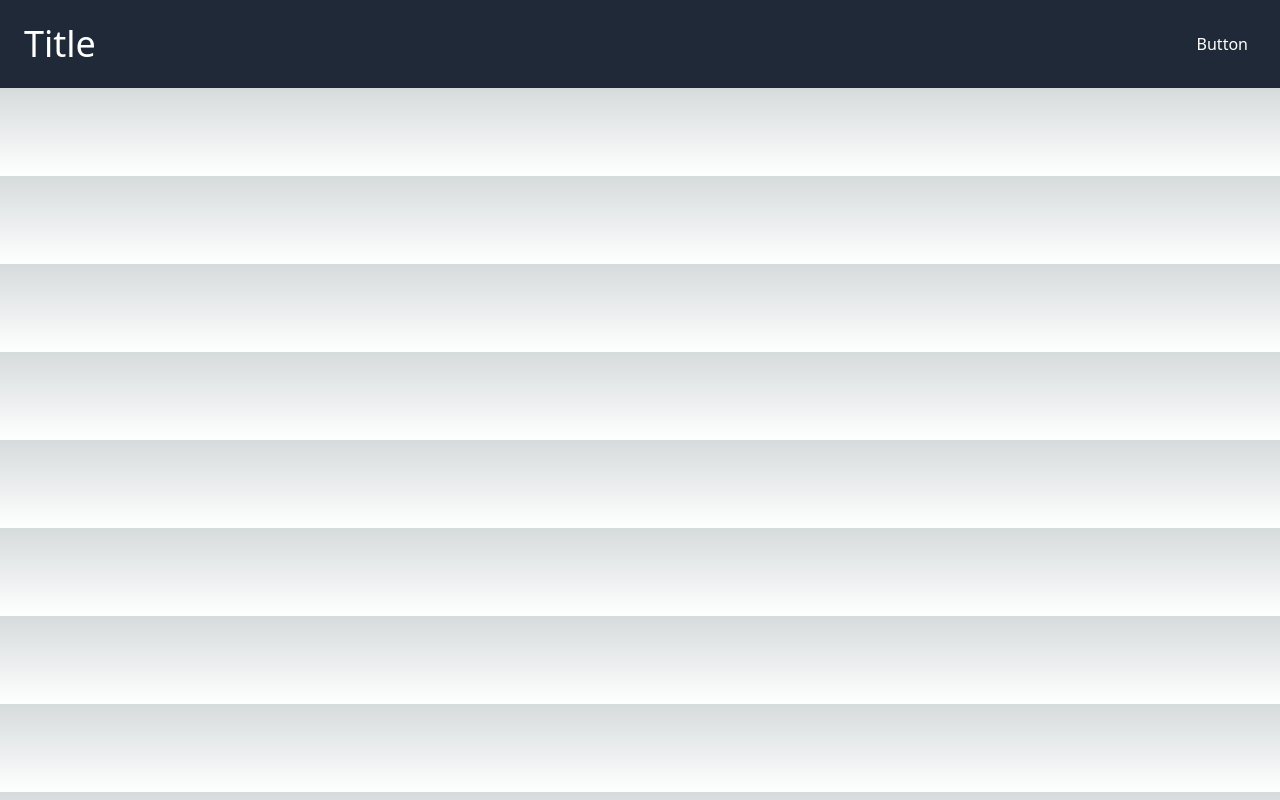
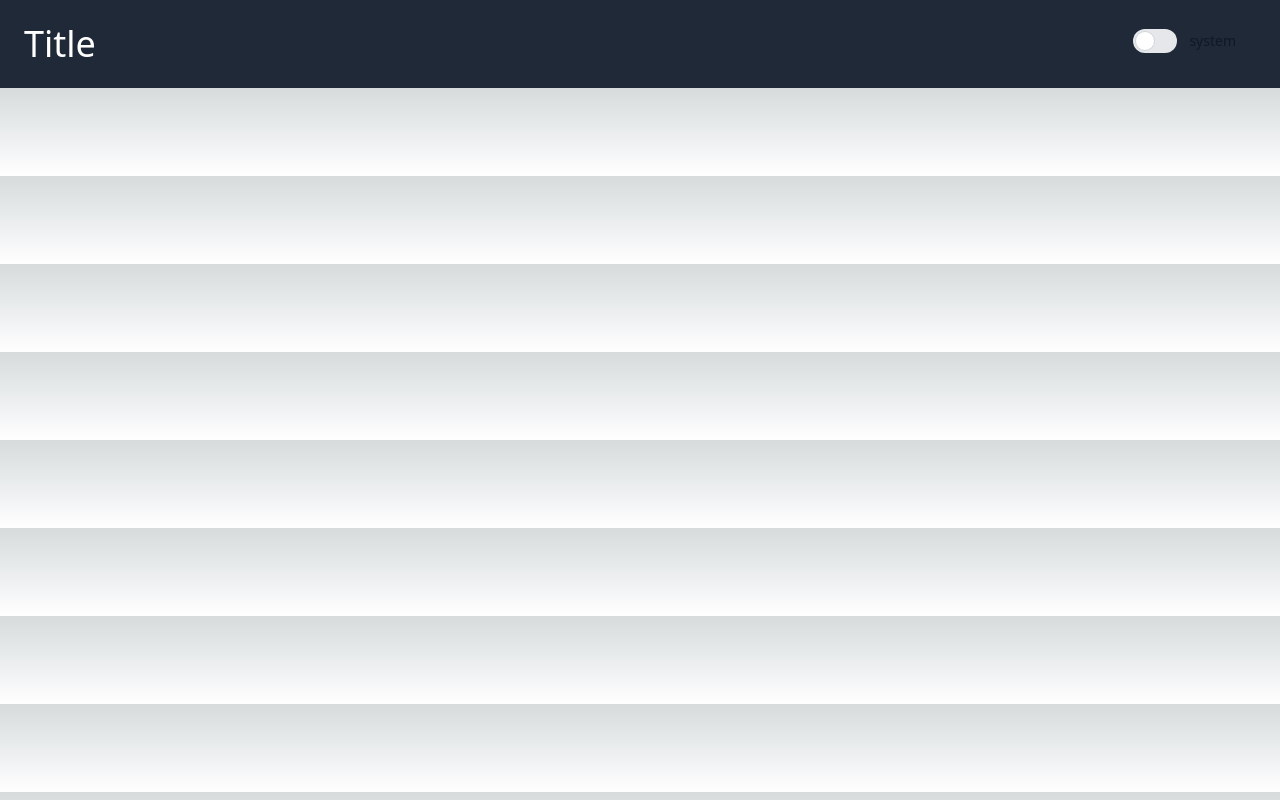
Before and after one commit to TarekAloui/eureka-website, a Next.js app: page / in a window 1280 px wide. Built offline with nearby package versions, Linux system fonts and the light colour scheme.

Commit message:
added theme switcher to appbar

```diff
--- a/package.json
+++ b/package.json
@@ -18,6 +18,8 @@
     "next": "13.4.9",
     "next-themes": "^0.2.1",
     "postcss": "8.4.25",
+    "prettier": "^3.0.0",
+    "prettier-plugin-tailwindcss": "^0.4.1",
     "react": "18.2.0",
     "react-dom": "18.2.0",
     "tailwindcss": "3.3.2",
--- a/src/app/providers.tsx
+++ b/src/app/providers.tsx
@@ -1,16 +1,22 @@
-"use client"
-import {ThemeProvider} from 'next-themes'
-import React from 'react'
-import type {FC} from 'react'
+'use client'
+import { ThemeProvider } from 'next-themes'
+import React, { useEffect } from 'react'
+import type { FC, ReactNode } from 'react'
 
-interface Props {
-    children: React.ReactNode
+interface ProvidersProps {
+	children: ReactNode
 }
 
-const themeProvider = ({children}: Props) => {
-  return (
-    <ThemeProvider>{children}</ThemeProvider>
-  )
+const Providers: FC<ProvidersProps> = ({ children }: ProvidersProps) => {
+	const [mounted, setMounted] = React.useState(false)
+
+	// Effects
+	useEffect(() => setMounted(true), [])
+
+	if (!mounted) {
+		return <>{children}</>
+	}
+	return <ThemeProvider>{children}</ThemeProvider>
 }
 
-export default themeProvider
+export default Providers
--- a/src/components/Appbar/index.tsx
+++ b/src/components/Appbar/index.tsx
@@ -1,19 +1,15 @@
-import React, {FC} from 'react';
+import React, { FC } from 'react'
 import styles from './Appbar.module.css'
-
+import ThemeSwitcher from '../ThemeSwitcher'
 
 const Appbar: FC = () => {
-  console.log(styles['app-bar-container'])
-  return (
-    <nav className={styles['app-bar-container']}>
-      <h1 className={styles['app-bar-logo']}>
-        Title
-      </h1>
-      <button className={styles['app-bar-theme-switch']}>
-        Button
-      </button>
-    </nav>
-  );
-};
+	console.log(styles['app-bar-container'])
+	return (
+		<nav className={styles['app-bar-container']}>
+			<h1 className={styles['app-bar-logo']}>Title</h1>
+			<ThemeSwitcher />
+		</nav>
+	)
+}
 
-export default Appbar;
+export default Appbar
--- a/src/components/ThemeSwitcher/index.tsx
+++ b/src/components/ThemeSwitcher/index.tsx
@@ -1,18 +1,36 @@
+'use client'
 import { useTheme } from 'next-themes'
-import { useState } from 'react'
+import { useState, useEffect } from 'react'
 
 const ThemeSwitcher = () => {
-    const {theme, setTheme} = useTheme()
+	const [mounted, setMounted] = useState(false)
+	const { theme, setTheme } = useTheme()
+
+	// Effects
+	useEffect(() => setMounted(true), [])
+
+	if (!mounted) return null
 
 	// On Click Handlers
-    const onChangeThemeClicked = () => {
+	const onChangeThemeToggle = () => {
 		setTheme(theme === 'light' ? 'dark' : 'light')
 	}
 
 	return (
 		<div>
-            <button className=''
-            onClick={onChangeThemeClicked}>Change Theme</button>
+			<label className="relative mr-5 inline-flex cursor-pointer items-center">
+				<input
+					type="checkbox"
+					value={theme}
+					className="peer sr-only"
+					onChange={onChangeThemeToggle}
+					checked={theme === 'dark'}
+				/>
+				<div className="peer h-6 w-11 rounded-full bg-gray-200 after:absolute after:left-[2px] after:top-0.5 after:h-5 after:w-5 after:rounded-full after:border after:border-gray-300 after:bg-white after:transition-all after:content-[''] peer-checked:bg-yellow-400 peer-checked:after:translate-x-full peer-checked:after:border-white peer-focus:ring-4 peer-focus:ring-yellow-300 dark:border-gray-600 dark:bg-gray-700 dark:peer-focus:ring-yellow-800"></div>
+				<span className="ml-3 text-sm font-medium text-gray-900 dark:text-gray-300">
+					{theme}
+				</span>
+			</label>
 		</div>
 	)
 }
```
Also changed, not shown: .eslintrc.json, .prettierrc.json (added), 1 other file (tests, documents, lock files or other folders). Lines whose indentation alone changed are shown as unchanged.
